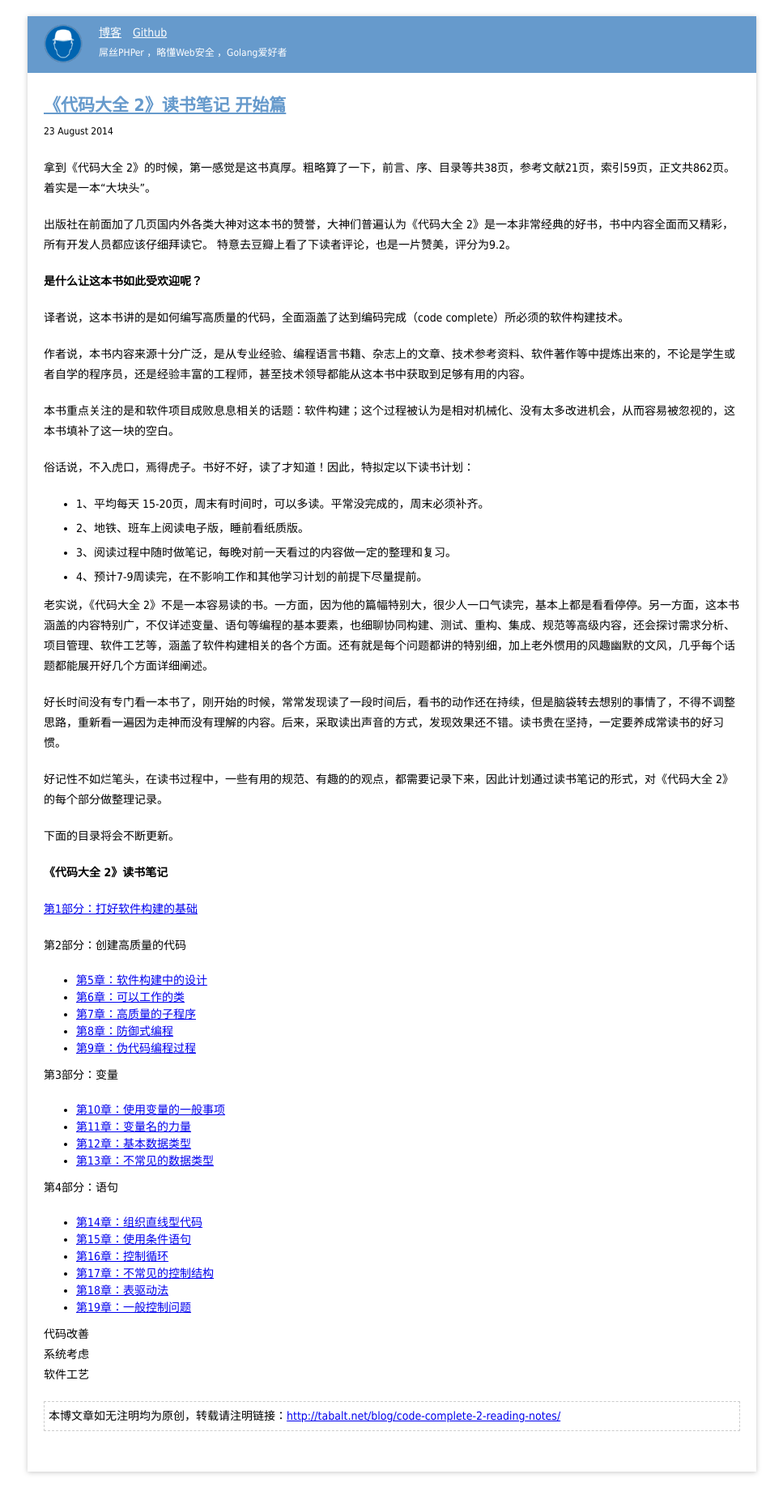
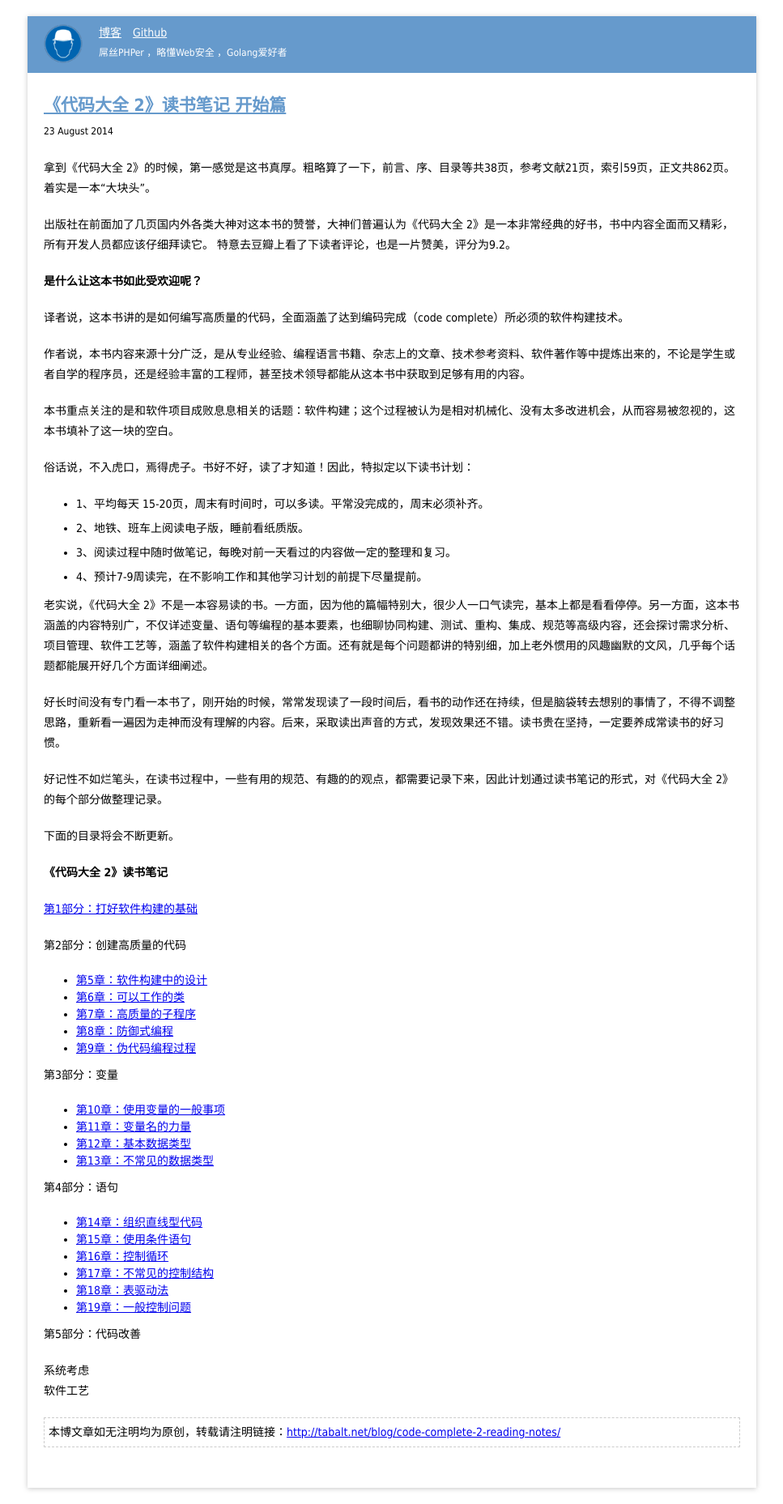
Before and after one commit to tabalt/tabalt.github.io, a Jekyll site: the page built from _posts/code-complete-2/2014-08-23-code-complete-2-reading-notes.md, in a window 1280 px wide. Shown: the whole page at 81% size, without its empty margins (156-1123 px from the left). Built offline with Jekyll 4.4.1, drawn with Linux system fonts in a browser that asks for light colours; Markdown is read by kramdown in place of the engine named in the settings; comment, search, counter and statistics services are not loaded.

Commit message:
Update 2014-08-23-code-complete-2-reading-notes.md

```diff
--- a/_posts/code-complete-2/2014-08-23-code-complete-2-reading-notes.md
+++ b/_posts/code-complete-2/2014-08-23-code-complete-2-reading-notes.md
@@ -73,6 +73,8 @@ categories: 博文
   * [第18章：表驱动法](http://tabalt.net/blog/cc2-table-driven-methods/)
   * [第19章：一般控制问题](http://tabalt.net/blog/cc2-general-control-issues/)
 
-  代码改善
+  第5部分：代码改善
+
+
   系统考虑
   软件工艺
```
